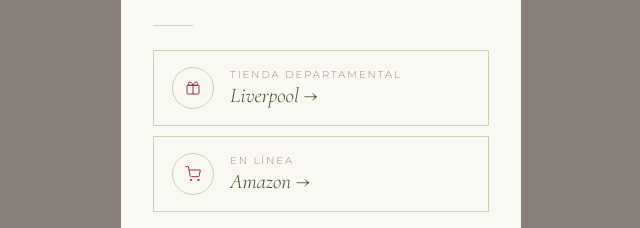
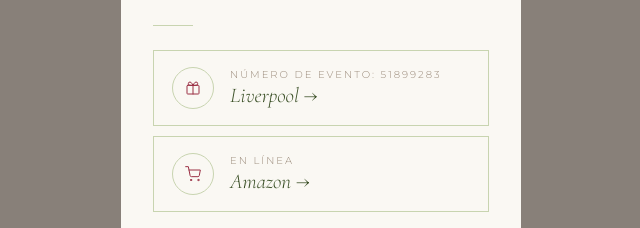
Before and after one commit to LuisBern/pabloykarla, a plain HTML site: page index.html in a window 1280 px wide. Both pictures are taken after a click on the button "Ver mesa de regalos →". Shown: the part 4226-4454 px from the top of the page, 319-959 px from the left. Drawn offline with nearby package versions, Linux system fonts and the light colour scheme.

Commit message:
evento liv`

```diff
--- a/index.html
+++ b/index.html
@@ -581,7 +581,7 @@ footer{background:var(--burg);padding:52px 24px 44px;display:flex;flex-direction
         <svg width="16" height="16" viewBox="0 0 24 24" fill="none" stroke="currentColor" stroke-width="1.5" stroke-linecap="round" stroke-linejoin="round"><rect x="3" y="8" width="18" height="13" rx="1"/><line x1="12" y1="8" x2="12" y2="21"/><path d="M12 8H7.5a2.5 2.5 0 0 1 0-5C10 3 12 8 12 8z"/><path d="M12 8h4.5a2.5 2.5 0 0 0 0-5C14 3 12 8 12 8z"/></svg>
       </div>
       <div class="gift-link-text">
-        <span class="gift-link-label">Tienda departamental</span>
+        <span class="gift-link-label">Número de evento: 51899283</span>
         <span class="gift-link-name">Liverpool →</span>
       </div>
     </a>
```
